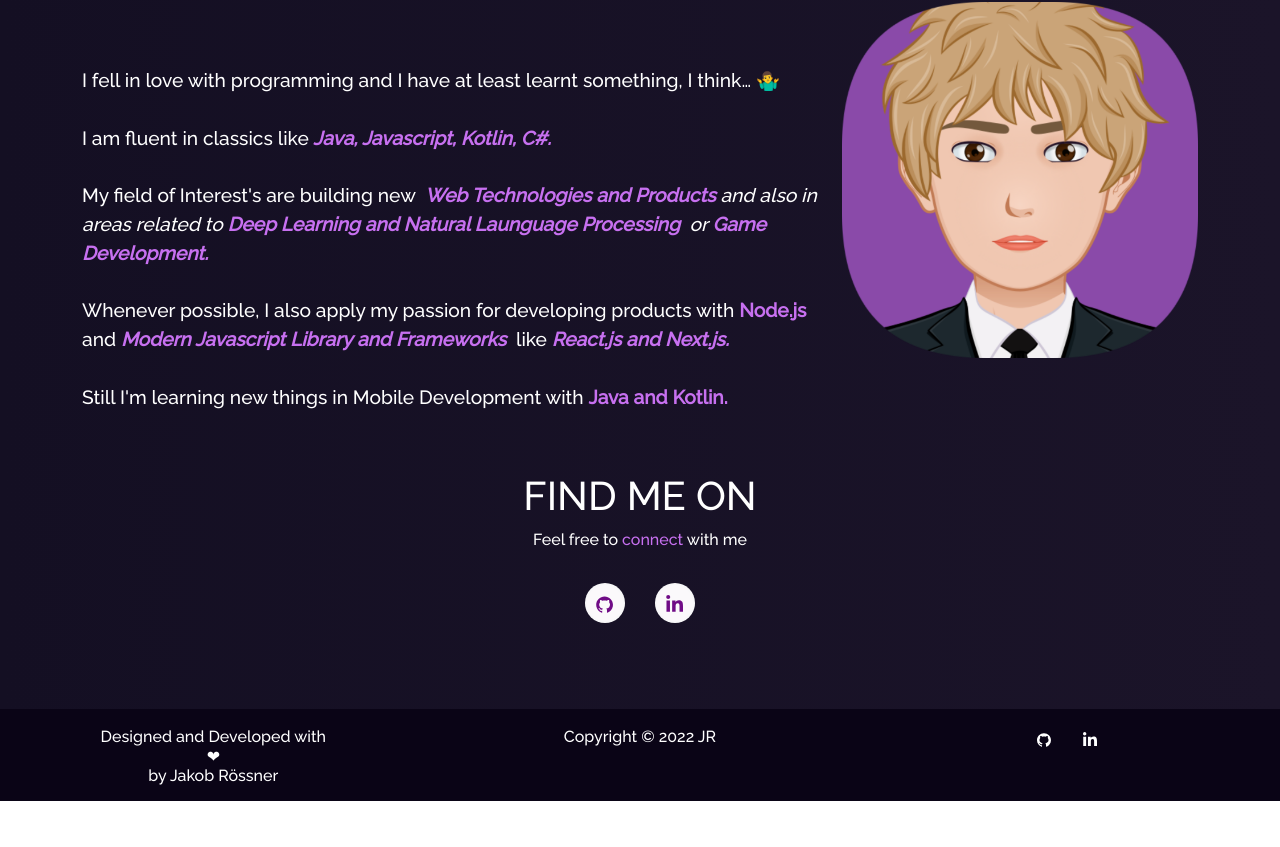
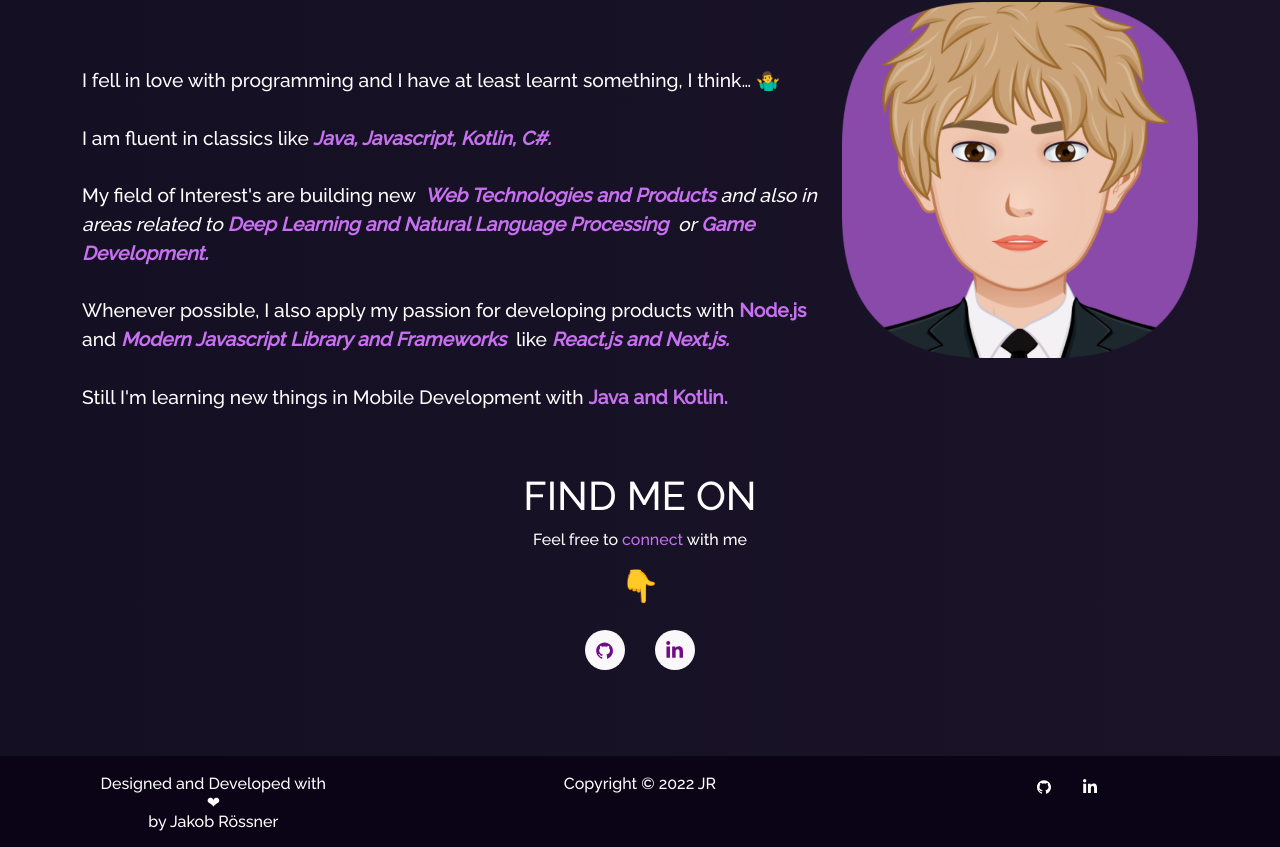
Before and after one commit to FleetAdmiralJakob/Portfolio, a React (Create React App) app: page / in a window 1280 px wide. Shown: the part 918-1765 px from the top of the page. Before the commit the page ends 1719 px from the top, so only its background shows below. Built offline with nearby package versions, Linux system fonts and the light colour scheme.

Commit message:
Initial commit

```diff
--- a/src/components/Home/Home2.js
+++ b/src/components/Home/Home2.js
@@ -31,7 +31,7 @@ function Home2() {
                 <b className="purple">Web Technologies and Products </b> and
                 also in areas related to{" "}
                 <b className="purple">
-                  Deep Learning and Natural Launguage Processing &nbsp;
+                  Deep Learning and Natural Language Processing &nbsp;
                 </b>
                 or <b className="purple"> Game Development. </b>
               </i>
@@ -66,6 +66,11 @@ function Home2() {
             <p>
               Feel free to <span className="purple">connect </span>with me
             </p>
+            <h2>
+              <span className="point" role="img" aria-labelledby="wave">
+                  👇
+                </span>
+            </h2>
             <ul className="home-about-social-links">
               <li className="social-icons">
                 <a
--- a/src/style.css
+++ b/src/style.css
@@ -12,10 +12,15 @@ html {
   );
 
   --imp-text-color: #c770f0;
+  --imp-text-color2: #d28cea;
 }
 
 .purple {
   color: var(--imp-text-color) !important;
+}
+
+.purple:hover {
+  color: var(--imp-text-color2) !important;
 }
 
 button:focus {
@@ -214,6 +219,25 @@ button:focus {
   animation-iteration-count: infinite; /* Never stop waving :) */
   transform-origin: 70% 70%; /* Pivot around the bottom-left palm */
   display: inline-block;
+}
+.point {
+  animation-name: pointer;
+  animation-duration: 1.5s;
+  animation-iteration-count: infinite;
+  transform-origin: 70% 70%;
+  display: inline-block;
+}
+
+@keyframes pointer {
+    0% {
+        transform: translateY(0);
+    }
+    50% {
+        transform: translateY(-10px);
+    }
+    100% {
+        transform: translateY(0);
+    }
 }
 
 @keyframes wave-animation {
```
